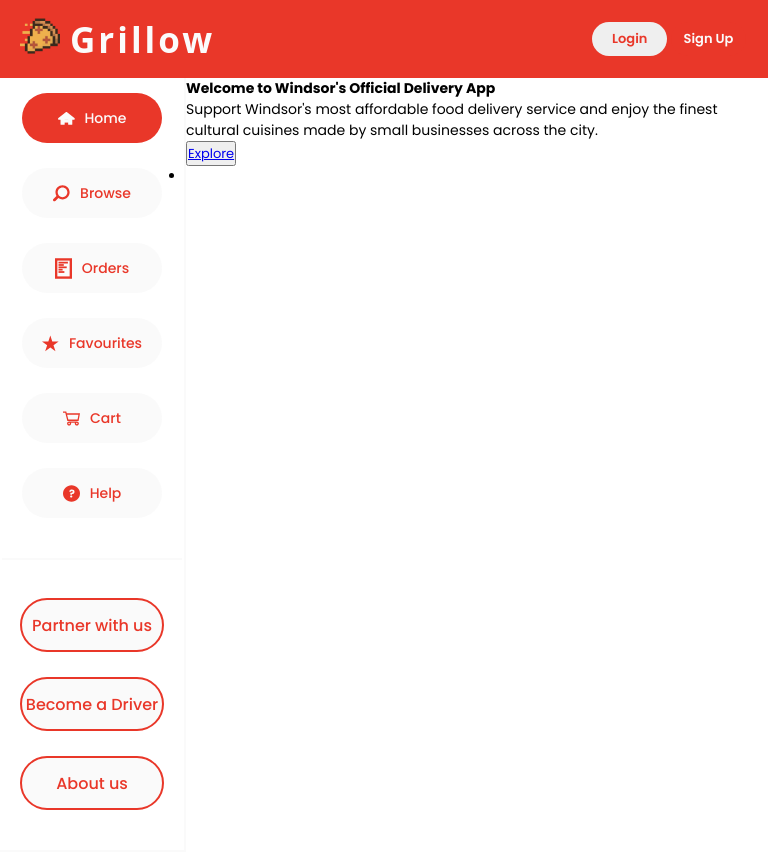
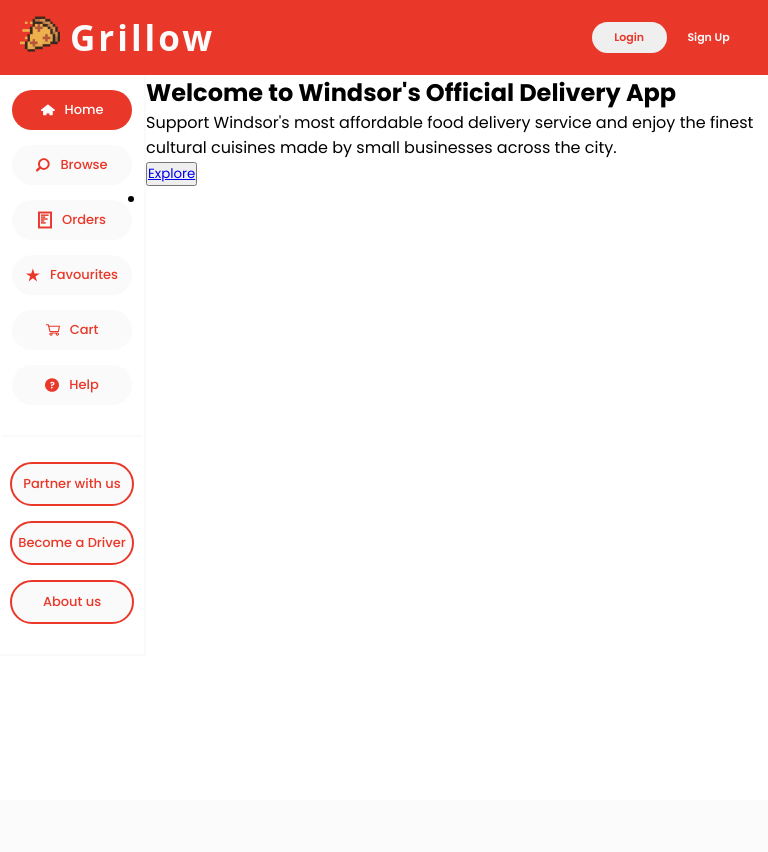
Before and after one commit to Mini1Git/project3340, a PHP site: page / in a window 768 px wide. After the commit the page ends 624 px from the top, so only its background shows below. Run offline with PHP 8.4, Linux system fonts and the light colour scheme; some web fonts are replaced.

Commit message:
other devices navbar

```diff
--- a/stylemobile.css
+++ b/stylemobile.css
@@ -1,9 +1,6 @@
 @media(max-width: 767px)
 {
 
-*{
-    font-size: 12px;
-}
 header img {
     width: 30px;
     height: 30px;
@@ -23,7 +20,8 @@ h1{
     font-size: 11px;
     font-weight: 600;
 }
-a {
-    font-size: 11px;
+
+nav{
+    display: none;
 }
 }
--- a/styletablet.css
+++ b/styletablet.css
@@ -1,10 +1,6 @@
 @media(max-width: 1023px) and (min-width: 768px)
 {
 
-
-*{
-    font-size: 14px;
-}
 header img {
     width: 40px;
     height: 40px;
@@ -24,8 +20,32 @@ h1{
     font-size: 11px;
     font-weight: 600;
 }
-a {
+nav {
+    width: 150px;
+}
+.services, .partner { /*the ul*/
+    padding: 15px 10px;
+}
+.services li, .partner li  {
+    height: 40px;
+    width: 120px;
+    margin-bottom: 15px;
+}
+
+.partner {
+    padding-top: 25px;
+}
+
+.services a, .partner a {
     font-size: 13px;
+    font-weight: 500;
+}
+
+.services img {
+    width: 14px;
+}
+.services a {
+    gap:10px;
 }
 
 }
```
